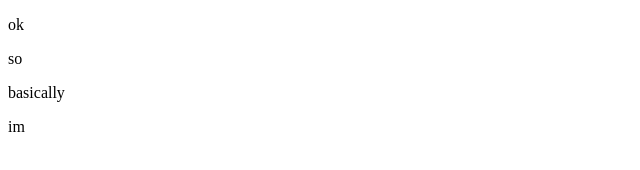
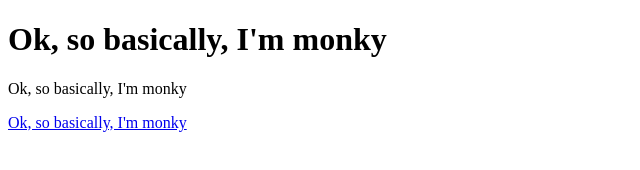
Before and after one commit to AadhavSivakumar/AadhavSivakumarOnlinePortfolio, a plain HTML site: page index.html in a window 1280 px wide. Shown: the whole page, without its empty margins (0-640 px from the left). Drawn offline with Linux system fonts and the light colour scheme.

Commit message:
Update index.html

```diff
--- a/index.html
+++ b/index.html
@@ -4,9 +4,9 @@
 <title>home</title>
 </head>
 <body>
-  <div width="100px" height="100px" color=red><p>ok</p></div>
-  <div width="100px" height="100px" color=green><p>so</p></div>
-  <div width="100px" height="100px" color=blue><p>basically</p></div>
-  <div width="100px" height="100px" color=yellow><p>im</p></div>
+  <h1>Ok, so basically, I'm monky</h1>
+  <p>Ok, so basically, I'm monky</p>
+  <a href="https://www.monkey.com/">Ok, so basically, I'm monky</a>
+
 </body>
 </html>
```
